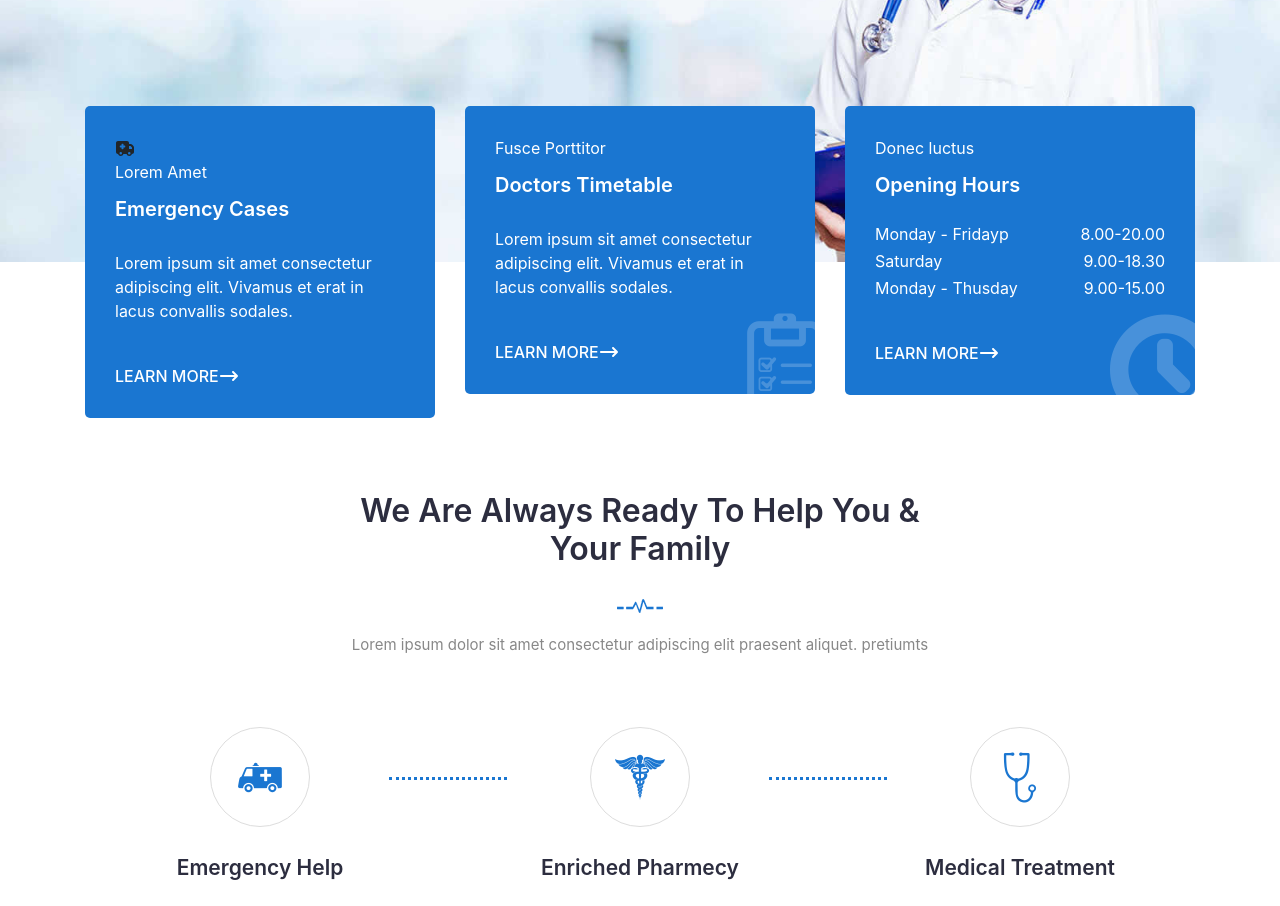
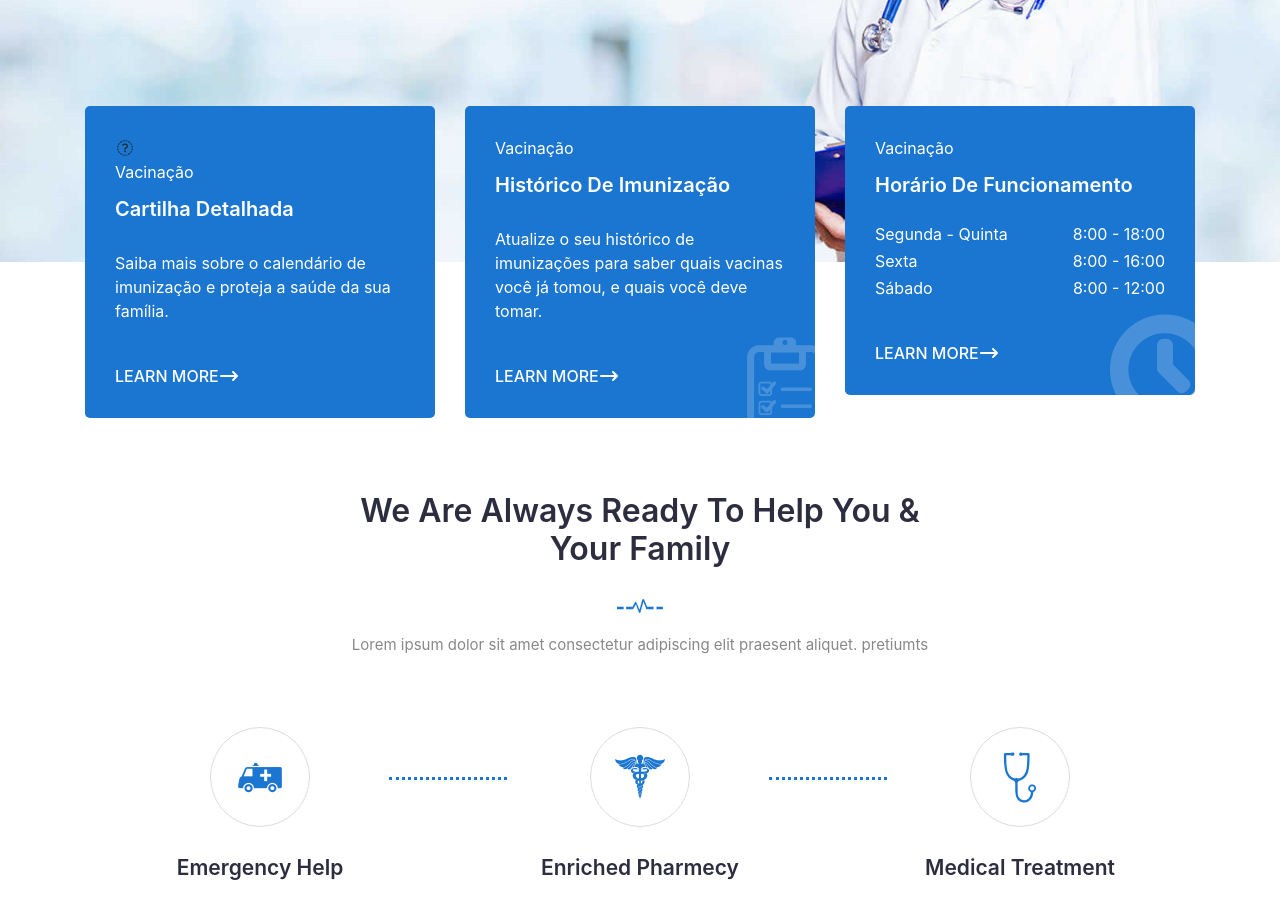
Before and after one commit to vacinemais/vacine_mais, a plain HTML site: page project/index.html in a window 1280 px wide. Shown: the part 1080-1986 px from the top of the page. Drawn offline with nearby package versions, Linux system fonts and the light colour scheme; a script that the page names is missing.

Commit message:
cardsServicos

```diff
--- a/project/index.html
+++ b/project/index.html
@@ -207,12 +207,12 @@
 							<div class="single-schedule first">
 								<div class="inner">
 									<div class="icon">
-										<i class="fa fa-ambulance"></i>
+										<i class="fa fa-calendar-check-o"></i>
 									</div>
 									<div class="single-content">
-										<span>Lorem Amet</span>
-										<h4>Emergency Cases</h4>
-										<p>Lorem ipsum sit amet consectetur adipiscing elit. Vivamus et erat in lacus convallis sodales.</p>
+										<span>Vacinação</span>
+										<h4>Cartilha detalhada</h4>
+										<p>Saiba mais sobre o calendário de imunização e proteja a saúde da sua família.</p>
 										<a href="#">LEARN MORE<i class="fa fa-long-arrow-right"></i></a>
 									</div>
 								</div>
@@ -226,9 +226,9 @@
 										<i class="icofont-prescription"></i>
 									</div>
 									<div class="single-content">
-										<span>Fusce Porttitor</span>
-										<h4>Doctors Timetable</h4>
-										<p>Lorem ipsum sit amet consectetur adipiscing elit. Vivamus et erat in lacus convallis sodales.</p>
+										<span>Vacinação</span>
+										<h4>Histórico de Imunização</h4>
+										<p>Atualize o seu histórico de imunizações para saber quais vacinas você já tomou, e quais você deve tomar.</p>
 										<a href="#">LEARN MORE<i class="fa fa-long-arrow-right"></i></a>
 									</div>
 								</div>
@@ -242,12 +242,12 @@
 										<i class="icofont-ui-clock"></i>
 									</div>
 									<div class="single-content">
-										<span>Donec luctus</span>
-										<h4>Opening Hours</h4>
+										<span>Vacinação</span>
+										<h4>Horário de Funcionamento</h4>
 										<ul class="time-sidual">
-											<li class="day">Monday - Fridayp <span>8.00-20.00</span></li>
-											<li class="day">Saturday <span>9.00-18.30</span></li>
-											<li class="day">Monday - Thusday <span>9.00-15.00</span></li>
+											<li class="day">Segunda - Quinta<span>8:00 - 18:00</span></li>
+											<li class="day">Sexta<span>8:00 - 16:00</span></li>
+											<li class="day">Sábado<span>8:00 - 12:00</span></li>
 										</ul>
 										<a href="#">LEARN MORE<i class="fa fa-long-arrow-right"></i></a>
 									</div>
```
